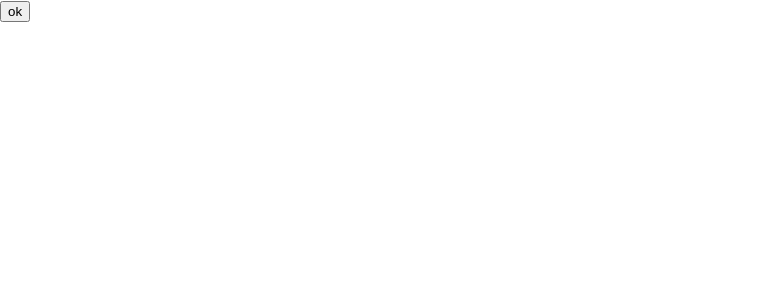
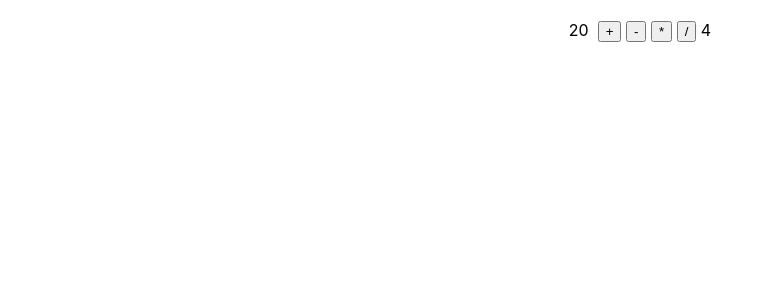
Before and after one commit to Tanongsak-BKK/app1, a React (Create React App) app: page / in a window 1280 px wide. Shown: the top 300 px of the page, without its empty margins (0-773 px from the left). Built offline with nearby package versions, Linux system fonts and the light colour scheme.

Commit message:
Parameter in Event Handler
Parameter in Event Handler

```diff
--- a/src/App.js
+++ b/src/App.js
@@ -1,9 +1,7 @@
 import React from "react";
-import Button from "./class-components";
+import { Calculator2 } from "./calculator";
 
-function App() {
+export default function App() {
 
-  return <Button/>
+  return <Calculator2/>
 }
-
-export default App;
--- /dev/null
+++ b/src/calculator.js
@@ -0,0 +1,23 @@
+import React from "react"
+
+export function Calculator2() {
+    const n1 = 20
+    const n2 = 4
+
+    const calculate = (op) => {
+        let c = `${n1} ${op} ${n2}`
+        let r = eval(c)
+        alert(`${c} = ${r}`)
+    }
+
+    return (
+        <div style={{textAlign:'center',marginTop:20}}>
+            <span>{n1} </span>&nbsp;
+            <button onClick={() => calculate('+')}>+</button>&nbsp;
+            <button onClick={() => calculate('-')}>-</button>&nbsp;
+            <button onClick={() => calculate('*')}>*</button>&nbsp;
+            <button onClick={() => calculate('/')}>/</button>&nbsp;
+            <span>{n2}</span>
+        </div>
+    )
+}
```
